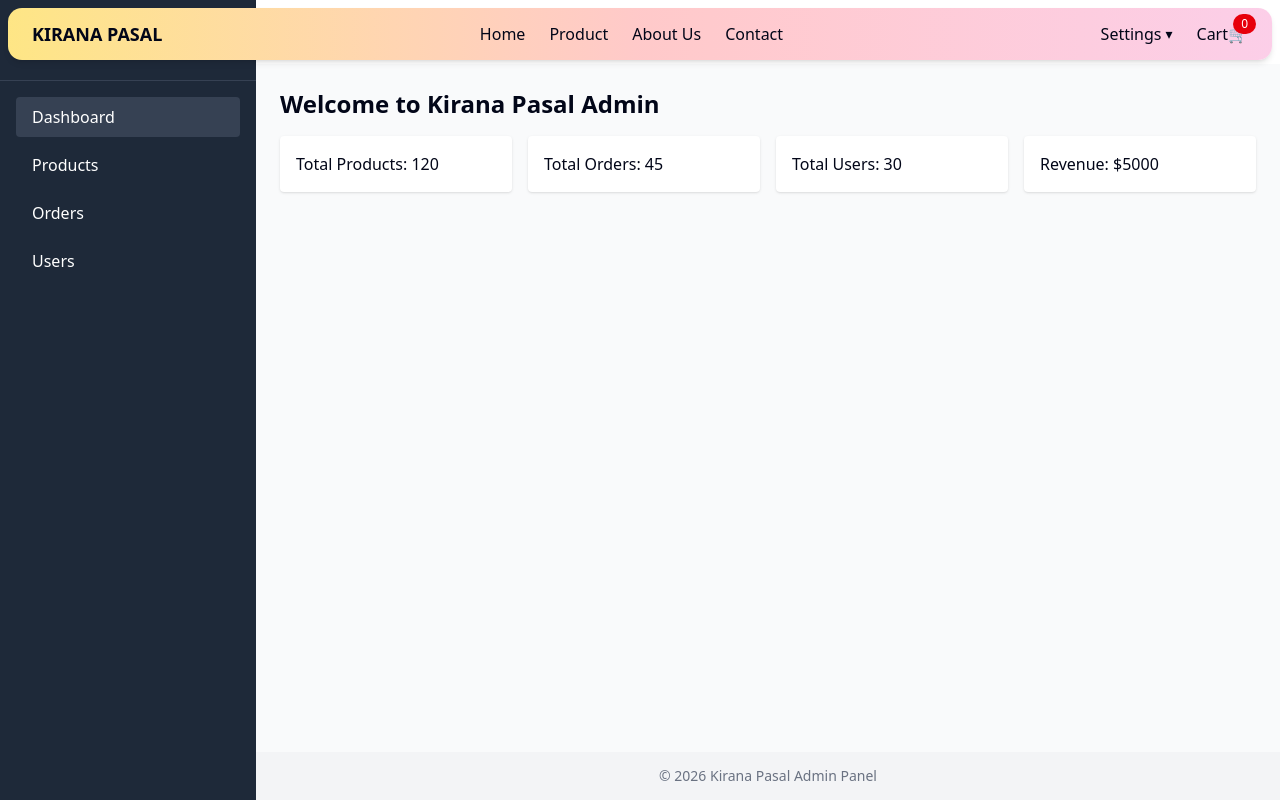
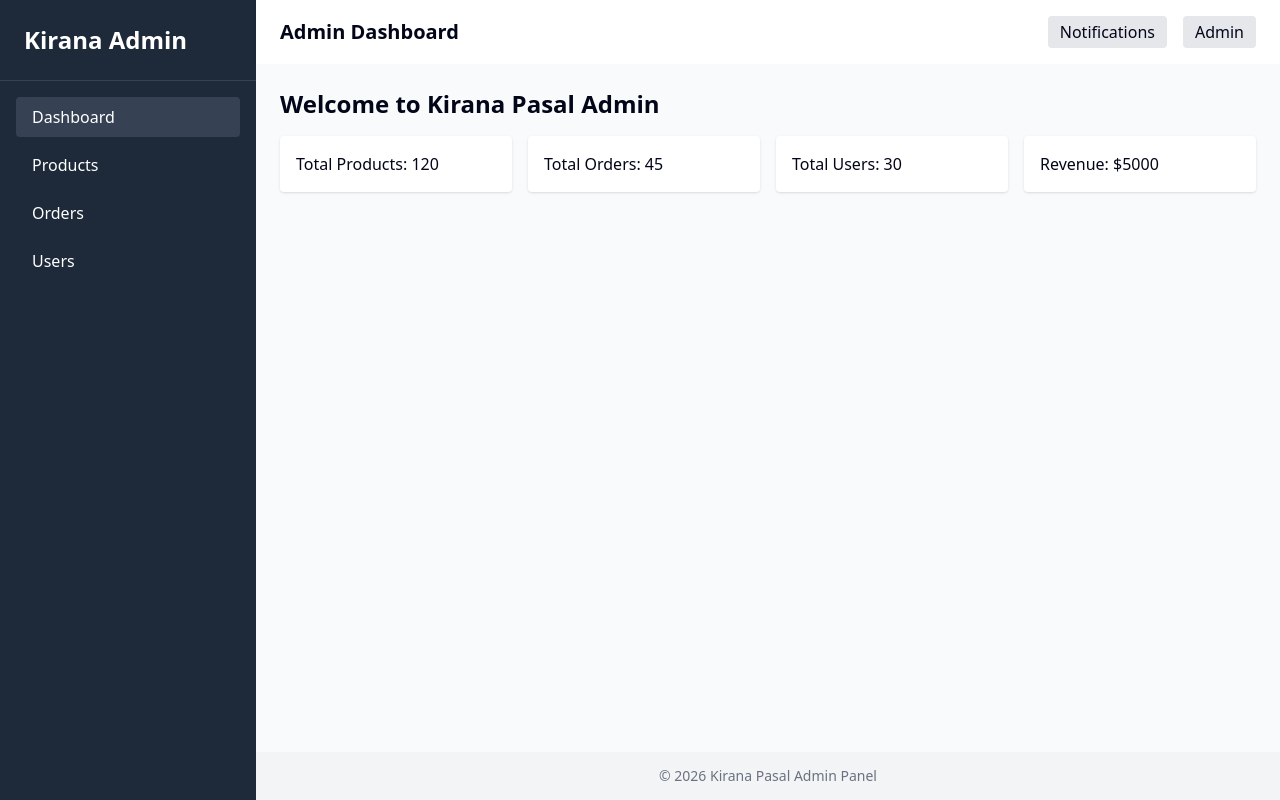
Before and after one commit to BHUMKIRAN/kiranaPasal, a Next.js app in the folder kirana-pasal/: page /dashboard/admin in a window 1280 px wide. Built offline with nearby package versions, Linux system fonts and the light colour scheme.

Commit message:
worked on api

```diff
--- a/kirana-pasal/app/dashboard/admin/layout.tsx
+++ b/kirana-pasal/app/dashboard/admin/layout.tsx
@@ -9,7 +9,7 @@ export default function AdminLayout({ children }: { children: React.ReactNode })
   return (
     <div className="flex h-screen">
       {/* Sidebar */}
-      <Header/>
+      {/* <Header/> */}
       <AdminSidebar />
 
       {/* Main content */}
--- /dev/null
+++ b/kirana-pasal/app/dashboard/customer/page.tsx
@@ -0,0 +1,20 @@
+import React from 'react'
+import axios from 'axios'
+const Home = async () => {
+    const {data} = await axios.get('https://api.escuelajs.co/api/v1/products')
+
+  return (
+    <div>
+      {data.map((item,id)=>{
+        return (
+          <div key={id} className='bg-pink-200 m-4 shadow-lg p-4 rounded w-[20%]' >
+            {item}
+
+            </div>
+        )
+      })}
+    </div>
+  )
+}
+
+export default Home
--- a/kirana-pasal/components/header/page.tsx
+++ b/kirana-pasal/components/header/page.tsx
@@ -8,7 +8,7 @@ export default function Header() {
             <header
                 className="fixed top-0 left-0 right-0 z-50 flex items-center justify-between
                    px-6 py-3 m-2 rounded-xl shadow-md
-                   bg-gradient-to-r from-amber-200 via-red-200 to-pink-200">
+                   bg-gradient-to-r from-amber-200 via-red-200 to-pink-200 h-20">
 
                 {/* Left: Logo */}
                 <strong className="text-lg uppercase">
--- a/kirana-pasal/package.json
+++ b/kirana-pasal/package.json
@@ -13,6 +13,7 @@
     "@radix-ui/react-separator": "^1.1.8",
     "@radix-ui/react-slot": "^1.2.4",
     "@radix-ui/react-tooltip": "^1.2.8",
+    "axios": "^1.13.2",
     "class-variance-authority": "^0.7.1",
     "clsx": "^2.1.1",
     "lucide-react": "^0.562.0",
```
Also changed, not shown: kirana-pasal/components/adminsidebar.jsx (line endings or trailing spaces), 1 other file (tests, documents, lock files or other folders).
